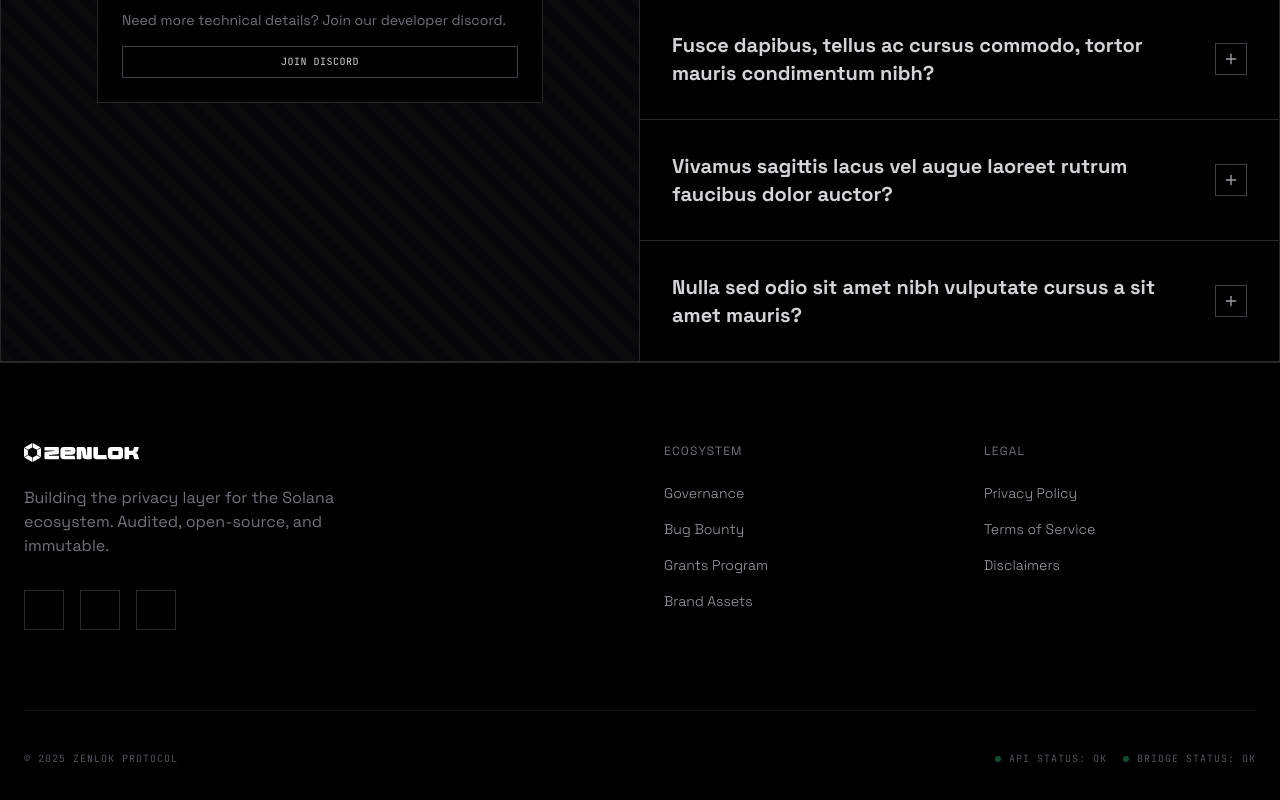
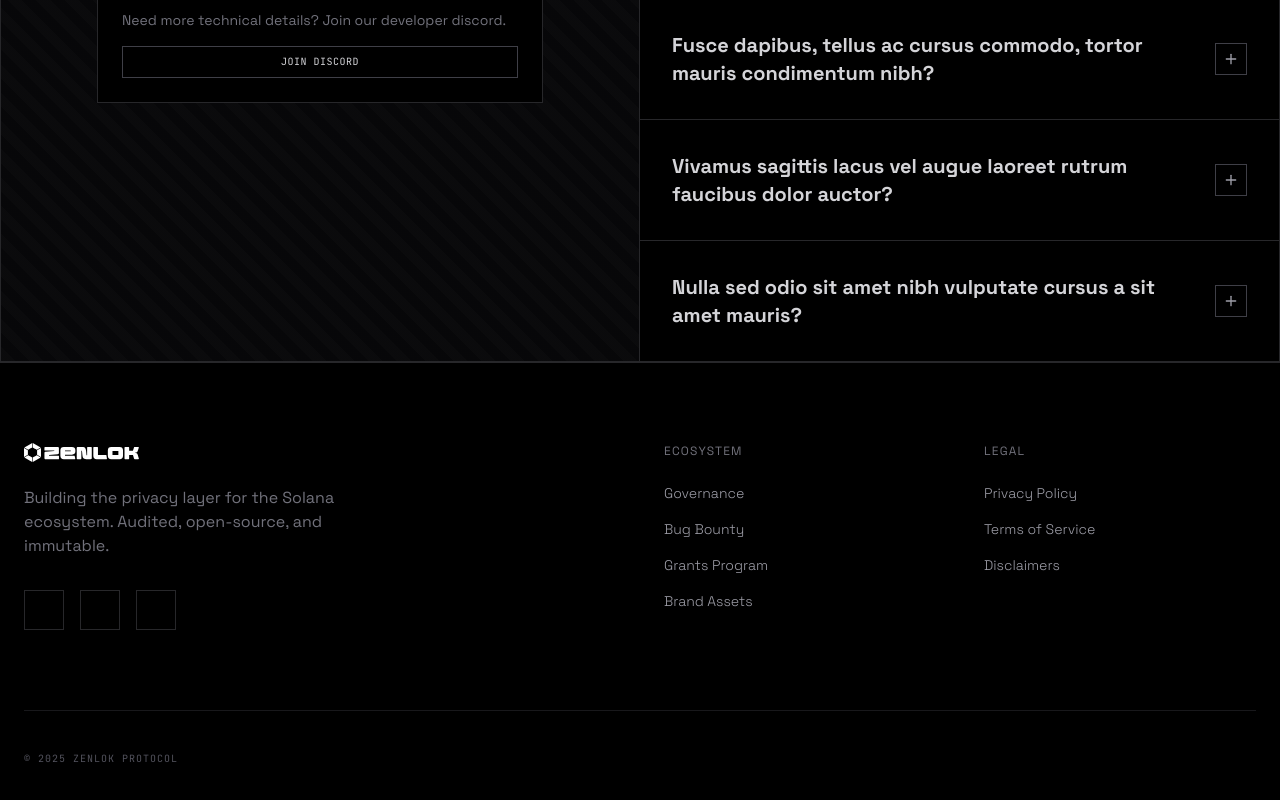
Before and after one commit to zenlok/www, a Next.js app: page / in a window 1280 px wide. Shown: the part 5410-6210 px from the top of the page. Built offline with nearby package versions, Linux system fonts and the light colour scheme; some icons are missing.

Commit message:
chore: temporarily remove status display

```diff
--- a/src/layouts/Main/index.tsx
+++ b/src/layouts/Main/index.tsx
@@ -455,16 +455,16 @@ export default function MainLayout({
               <div className="flex gap-8">
                 <span>&copy; {new Date().getFullYear()} Zenlok Protocol</span>
               </div>
-              <div className="flex items-center gap-4">
-                <span className="flex items-center gap-2">
-                  <div className="w-1.5 h-1.5 bg-green-900 rounded-full" /> API
-                  Status: OK
-                </span>
-                <span className="flex items-center gap-2">
-                  <div className="w-1.5 h-1.5 bg-green-900 rounded-full" />{" "}
-                  Bridge Status: OK
-                </span>
-              </div>
+              {/* <div className="flex items-center gap-4"> */}
+              {/*   <span className="flex items-center gap-2"> */}
+              {/*     <div className="w-1.5 h-1.5 bg-green-900 rounded-full" /> API */}
+              {/*     Status: OK */}
+              {/*   </span> */}
+              {/*   <span className="flex items-center gap-2"> */}
+              {/*     <div className="w-1.5 h-1.5 bg-green-900 rounded-full" />{" "} */}
+              {/*     Bridge Status: OK */}
+              {/*   </span> */}
+              {/* </div> */}
             </div>
           </div>
         </footer>
```
